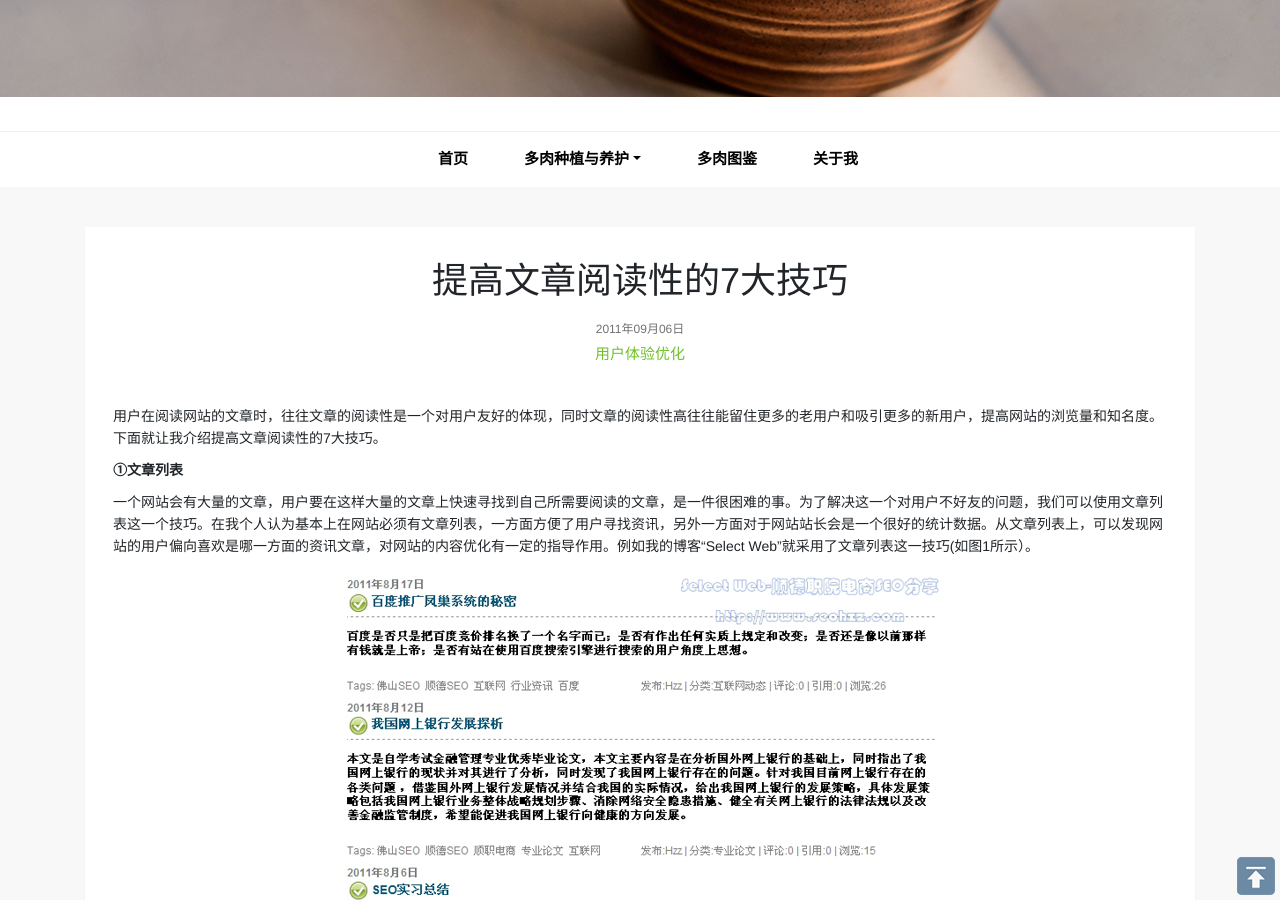
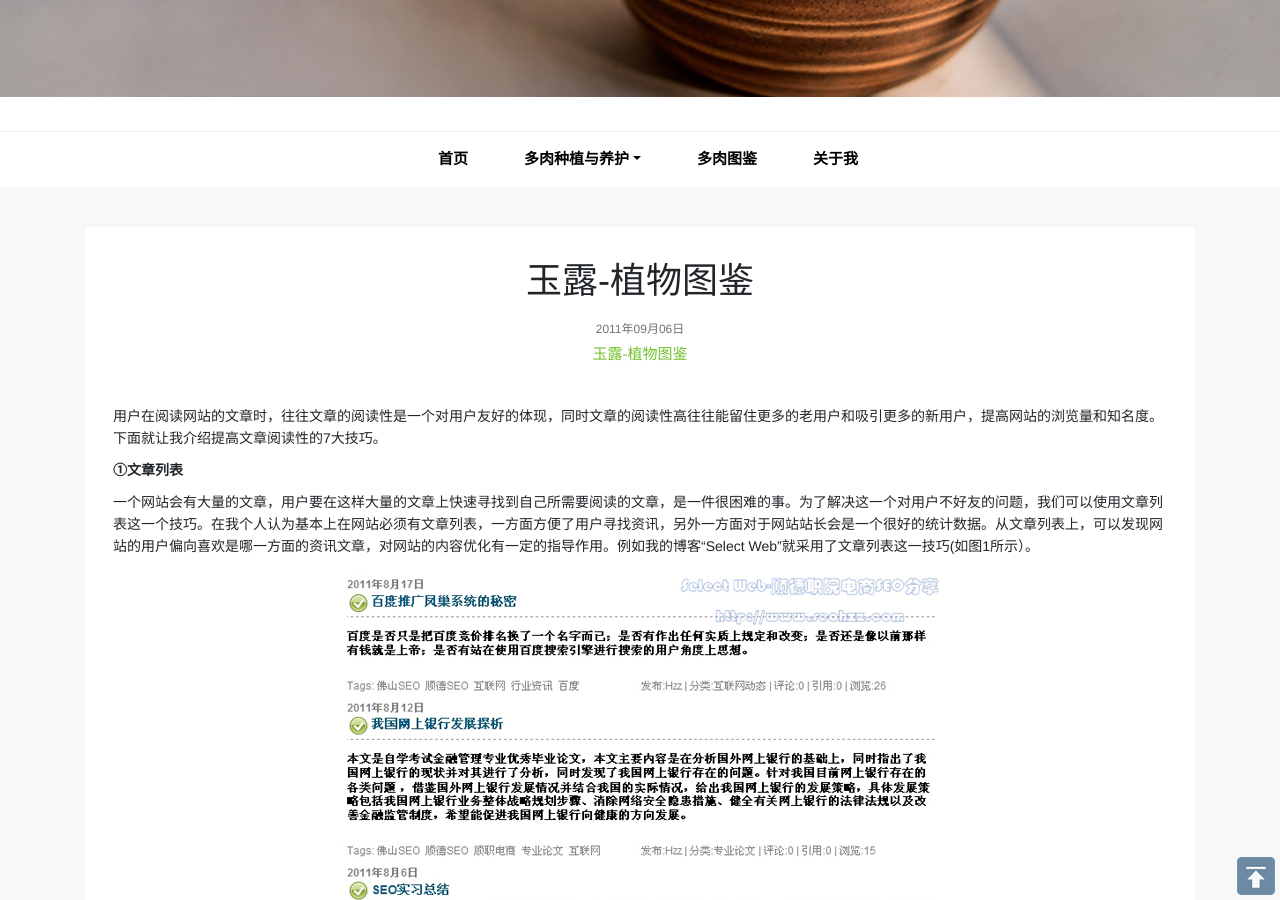
Before and after one commit to lkl00/lkl00.github.io, a Jekyll site: the page built from ueo/_posts/2011-09-06-web-read-skill.html, in a window 1280 px wide and 900 px high, scrolled down 521 px. Built offline with Jekyll 4.4.1, drawn with Linux system fonts in a browser that asks for light colours; some of the changed lines change nothing that is shown.

Commit message:
Update 2011-09-06-web-read-skill.html

```diff
--- a/ueo/_posts/2011-09-06-web-read-skill.html
+++ b/ueo/_posts/2011-09-06-web-read-skill.html
@@ -1,11 +1,11 @@
 ---
 layout: article
-permalink: /ueo/web-read-skill.html
-type-en: ueo
-image: web-read-skill
-title: 提高文章阅读性的7大技巧
-keywords: 用户体验优化
-description: 文章的阅读性是一个对用户友好的体现，熟练运用提高文章阅读性的7大技巧可以留住更多的老用户和吸引更多的新用户，同时也能提高网站浏览量和知名度。
+permalink: /tujian/yulu.html
+type-en: tujian
+image: yulu
+title: 玉露-植物图鉴
+keywords: 玉露-植物图鉴
+description: 玉露植株玲珑小巧，叶色晶莹剔透，富于变化，是近年来在国内人气较旺的小型多肉植物之一。其变种、形态繁多，也衍生出了许多经典的园艺品种。
 ---
 <p>用户在阅读网站的文章时，往往文章的阅读性是一个对用户友好的体现，同时文章的阅读性高往往能留住更多的老用户和吸引更多的新用户，提高网站的浏览量和知名度。下面就让我介绍提高文章阅读性的7大技巧。</p>
 <p><b>①文章列表</b></p>
```
